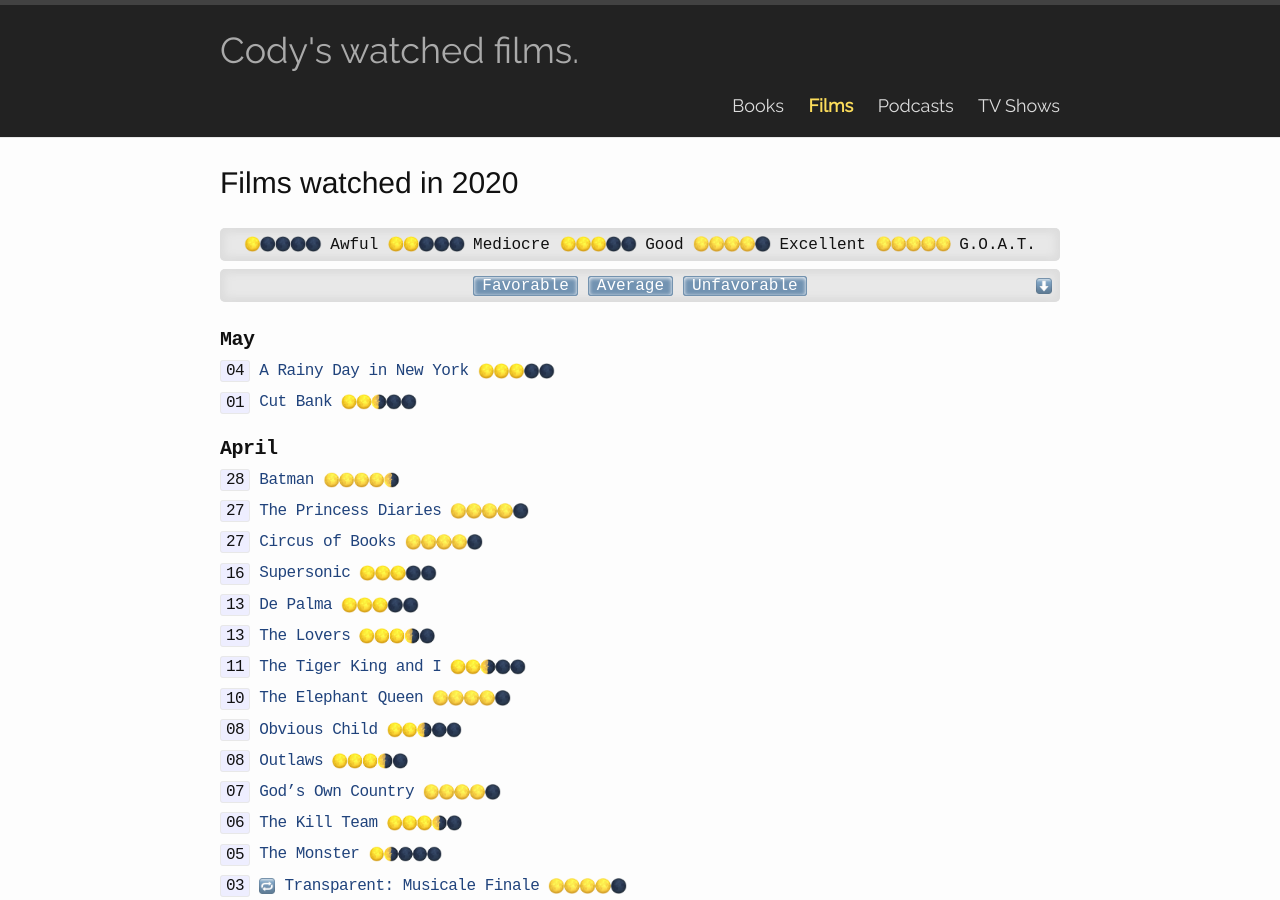
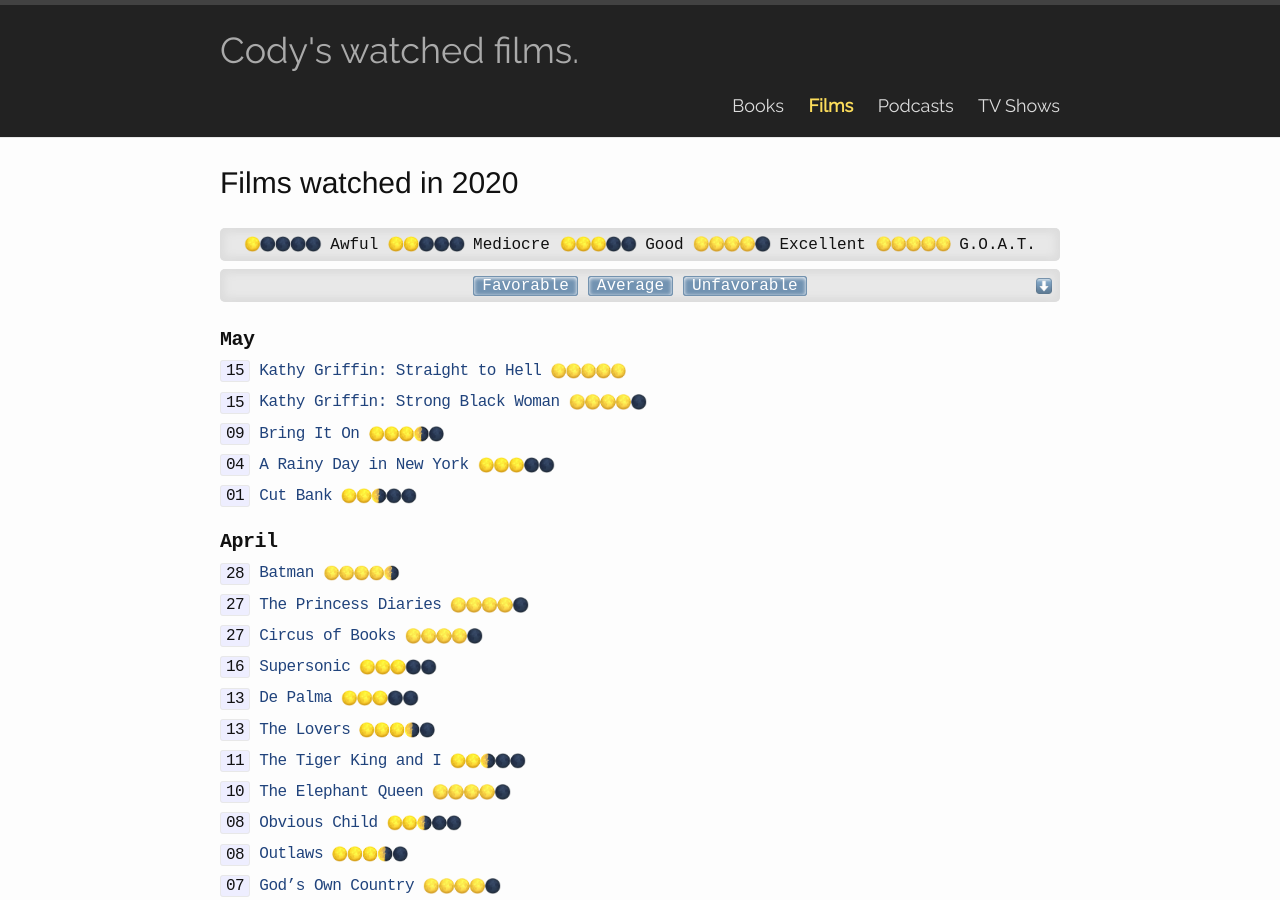
Before and after one commit to codydalerodgers/personal-blog, a Jekyll site: the page built from _films/2020.md, in a window 1280 px wide and 900 px high. Built offline with Jekyll 4.4.1, drawn with Linux system fonts in a browser that asks for light colours.

Commit message:
Updates May 16

```diff
--- a/_films/2020.md
+++ b/_films/2020.md
@@ -5,6 +5,12 @@
 category: films
 ---
 ## May
+`15` [Kathy Griffin: Straight to Hell](https://www.imdb.com/title/tt1150945/) {{ site.r5 }}
+
+`15` [Kathy Griffin: Strong Black Woman](https://www.imdb.com/title/tt0803016/) {{ site.r4 }}
+
+`09` [Bring It On](https://www.imdb.com/title/tt0204946/) {{ site.r35 }}
+
 `04` [A Rainy Day in New York](https://www.imdb.com/title/tt7139936/) {{ site.r3 }}
 
 `01` [Cut Bank](https://www.imdb.com/title/tt1661820/) {{ site.r25 }}
```
Also changed, not shown: _books/2020.md (+4 -0 lines), _shows/2020.md (+2 -2 lines).
